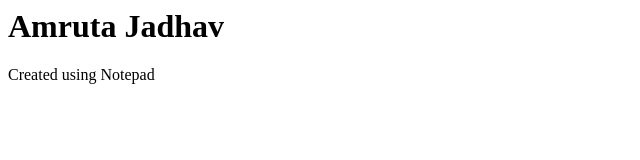
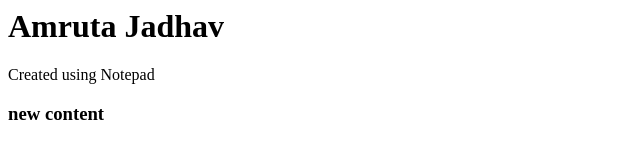
Before and after one commit to amrutajadhav8484/demo, a plain HTML site: page index.html in a window 1280 px wide. Shown: the whole page, without its empty margins (0-640 px from the left). Drawn offline with Linux system fonts and the light colour scheme.

Commit message:
updated file

```diff
--- a/index.html
+++ b/index.html
@@ -2,5 +2,6 @@
 <body>
 <h1>Amruta Jadhav</h1>
 <p>Created using Notepad</p>
+<h3>new content</h3>
 </body>
 </html>
```
